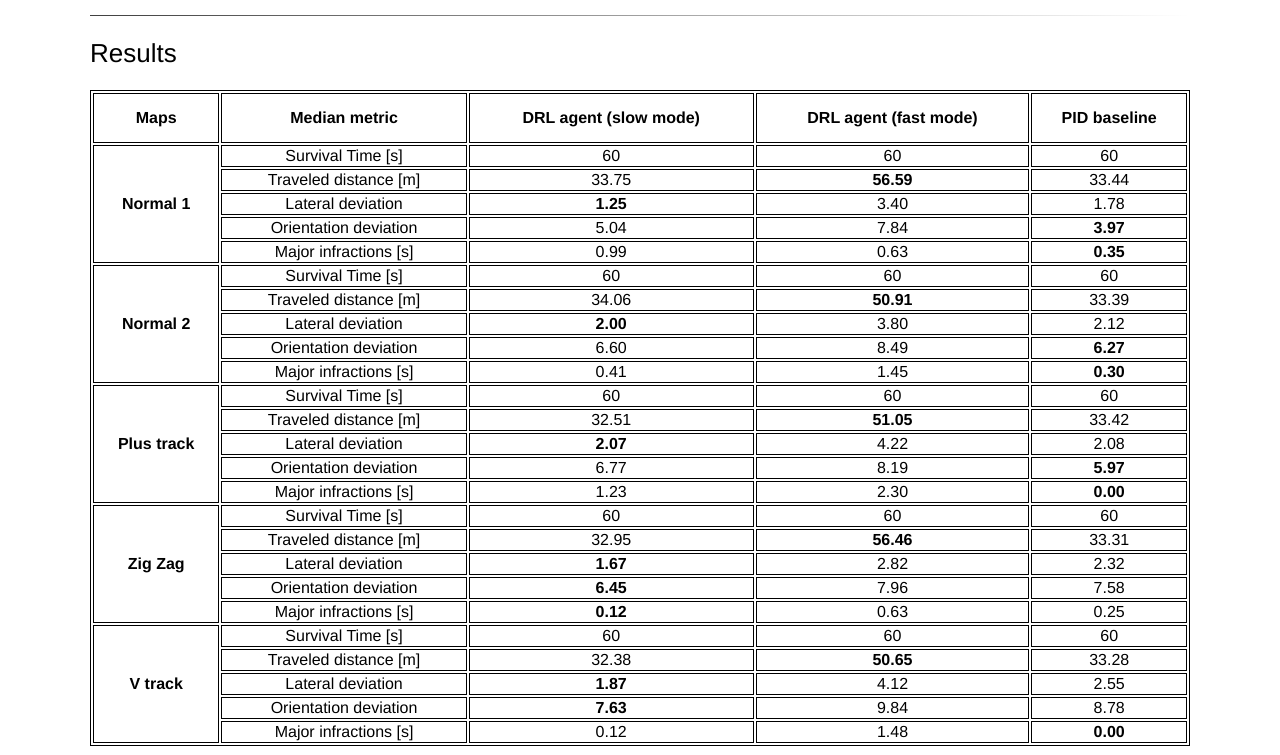
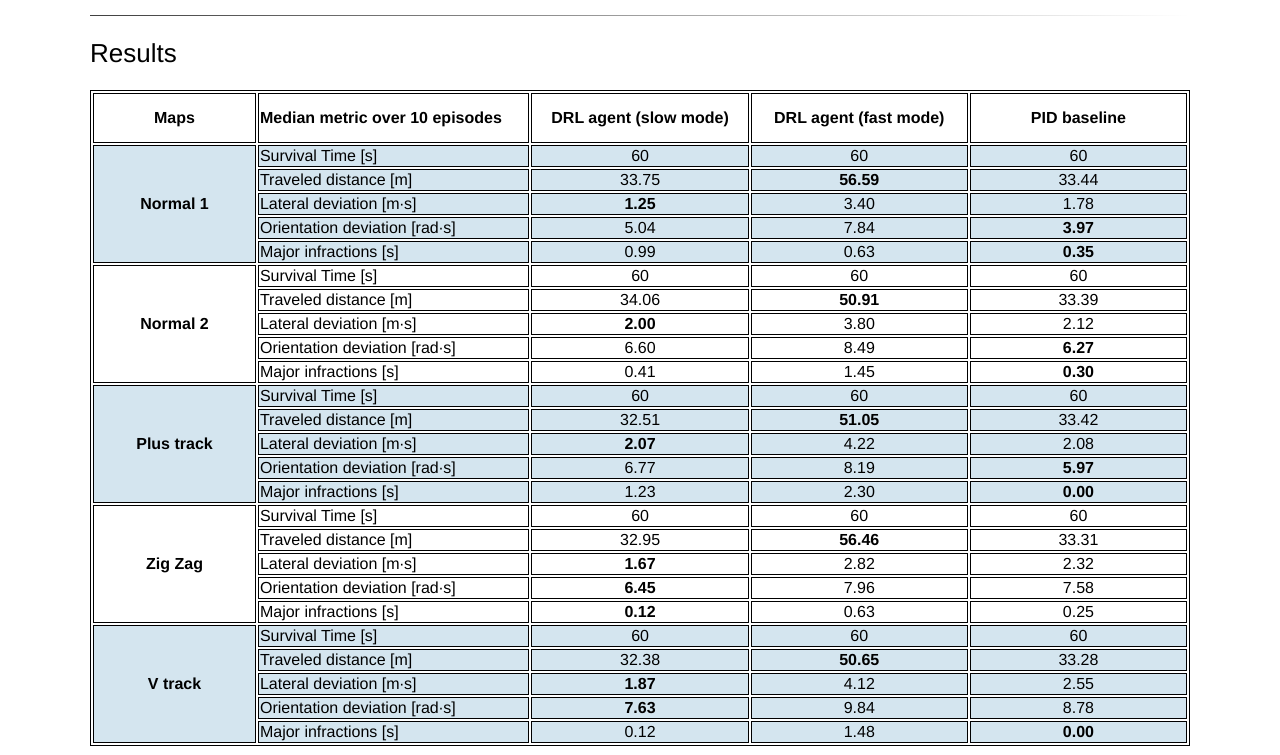
Before and after one commit to DailyL/sim2realVehicle.GitHub.io, a plain HTML site: page index.html in a window 1280 px wide. Shown: the part 1025-1780 px from the top of the page. Drawn offline with Linux system fonts and the light colour scheme; a script that the page names is missing.

Commit message:
Update index.html

```diff
--- a/index.html
+++ b/index.html
@@ -44,6 +44,9 @@
 	{
 		text-align:center;
 	}
+	.left {text-align:left; }
+	.right {text-align:right; }
+
 	.disclaimerbox {
 		background-color: #eee;
 		border: 1px solid #eeeeee;
@@ -257,167 +260,167 @@
 	<table>
 	  <thead>
 	    <tr>
-	      <th>Maps</th>
-	      <th>Median metric</th>
-	      <th>DRL agent (slow mode)</th>
-	      <th>DRL agent (fast mode)</th>
-	      <th>PID baseline</th>
+	      <th >Maps</th>
+	      <th class="left" style="width:25%"> Median metric over 10 episodes</th>
+	      <th style="width:20%">DRL agent (slow mode)</th>
+	      <th style="width:20%">DRL agent (fast mode)</th>
+	      <th style="width:20%">PID baseline</th>
 	    </tr>
 	  </thead>
 
 
 	  <tbody>
-	    <tr>
-	      <th rowspan="5">Normal 1</th>
-	      <td>Survival Time [s]</td>
+	    <tr style="background-color:#D4E5EF">
+	      <th rowspan="5" >Normal 1</th>
+	      <td class="left" >Survival Time [s]</td>
 	      <td>60</td>
 	      <td>60</td>
 	      <td>60</td>
 	    </tr>
-	    <tr>
-	      <td>Traveled distance [m]</td>
+	    <tr style="background-color:#D4E5EF">
+	      <td class="left">Traveled distance [m]</td>
 	      <td>33.75</td>
 	      <td><b>56.59</b></td>
 	      <td>33.44</td>
 	    </tr>
-	    <tr>
-	      <td>Lateral deviation</td>
+	    <tr style="background-color:#D4E5EF">
+	      <td class="left">Lateral deviation [m&#8729;s]</td>
 	      <td><b>1.25</b></td>
 	      <td>3.40</td>
 	      <td>1.78</td>
 	    </tr>
-	    <tr>
-	      <td>Orientation deviation</td>
+	    <tr style="background-color:#D4E5EF">
+	      <td class="left">Orientation deviation [rad&#8729;s]</td>
 	      <td>5.04</td>
 	      <td>7.84</td>
 	      <td><b>3.97</b></td>
 	    </tr>
-	    <tr>
-	      <td>Major infractions [s]</td>
+	    <tr style="background-color:#D4E5EF">
+	      <td class="left">Major infractions [s]</td>
 	      <td>0.99</td>
 	      <td>0.63</td>
 	      <td><b>0.35</b></td>
 	    </tr>
 	    <tr>
 	      <th rowspan="5">Normal 2</th>
-	      <td>Survival Time [s]</td>
+	      <td class="left">Survival Time [s]</td>
 	      <td>60</td>
 	      <td>60</td>
 	      <td>60</td>
 	    </tr>
 	    <tr>
-	      <td>Traveled distance [m]</td>
+	      <td class="left">Traveled distance [m]</td>
 	      <td>34.06</td>
 	      <td><b>50.91</b></td>
 	      <td>33.39</td>
 	    </tr>
 	    <tr>
-	      <td>Lateral deviation</td>
+	      <td class="left">Lateral deviation [m&#8729;s]</td>
 	      <td><b>2.00</b></td>
 	      <td>3.80</td>
 	      <td>2.12</td>
 	    </tr>
 	    <tr>
-	      <td>Orientation deviation</td>
+	      <td class="left">Orientation deviation [rad&#8729;s]</td>
 	      <td>6.60</td>
 	      <td>8.49</td>
 	      <td><b>6.27</b></td>
 	    </tr>
 	    <tr>
-	      <td>Major infractions [s]</td>
+	      <td class="left">Major infractions [s]</td>
 	      <td>0.41</td>
 	      <td>1.45</td>
 	      <td><b>0.30</b></td>
 	    </tr>
-	    <tr>
+	    <tr style="background-color:#D4E5EF">
 	      <th rowspan="5">Plus track</th>
-	      <td>Survival Time [s]</td>
+	      <td class="left">Survival Time [s]</td>
 	      <td>60</td>
 	      <td>60</td>
 	      <td>60</td>
 	    </tr>
-	    <tr>
-	      <td>Traveled distance [m]</td>
+	    <tr style="background-color:#D4E5EF">
+	      <td class="left">Traveled distance [m]</td>
 	      <td>32.51</td>
 	      <td><b>51.05</b></td>
 	      <td>33.42</td>
 	    </tr>
-	    <tr>
-	      <td>Lateral deviation</td>
+	    <tr style="background-color:#D4E5EF">
+	      <td class="left">Lateral deviation [m&#8729;s]</td>
 	      <td><b>2.07</b></td>
 	      <td>4.22</td>
 	      <td>2.08</td>
 	    </tr>
-	    <tr>
-	      <td>Orientation deviation</td>
+	    <tr style="background-color:#D4E5EF">
+	      <td class="left">Orientation deviation [rad&#8729;s]</td>
 	      <td>6.77</td>
 	      <td>8.19</td>
 	      <td><b>5.97</b></td>
 	    </tr>
-	    <tr>
-	      <td>Major infractions [s]</td>
+	    <tr style="background-color:#D4E5EF">
+	      <td class="left">Major infractions [s]</td>
 	      <td>1.23</td>
 	      <td>2.30</td>
 	      <td><b>0.00</b></td>
 	    </tr>
 	    <tr>
 	      <th rowspan="5">Zig Zag</th>
-	      <td>Survival Time [s]</td>
+	      <td class="left">Survival Time [s]</td>
 	      <td>60</td>
 	      <td>60</td>
 	      <td>60</td>
 	    </tr>
 	    <tr>
-	      <td>Traveled distance [m]</td>
+	      <td class="left">Traveled distance [m]</td>
 	      <td>32.95</td>
 	      <td><b>56.46</b></td>
 	      <td>33.31</td>
 	    </tr>
 	    <tr>
-	      <td>Lateral deviation</td>
+	      <td class="left">Lateral deviation [m&#8729;s]</td>
 	      <td><b>1.67</b></td>
 	      <td>2.82</td>
 	      <td>2.32</td>
 	    </tr>
 	    <tr>
-	      <td>Orientation deviation</td>
+	      <td class="left">Orientation deviation [rad&#8729;s]</td>
 	      <td><b>6.45</b></td>
 	      <td>7.96</td>
 	      <td>7.58</td>
 	    </tr>
 	    <tr>
-	      <td>Major infractions [s]</td>
+	      <td class="left">Major infractions [s]</td>
 	      <td><b>0.12</b></td>
 	      <td>0.63</td>
 	      <td>0.25</td>
 	    </tr>
-	    <tr>
+	    <tr style="background-color:#D4E5EF">
 	      <th rowspan="5">V track</th>
-	      <td>Survival Time [s]</td>
+	      <td class="left">Survival Time [s]</td>
 	      <td>60</td>
 	      <td>60</td>
 	      <td>60</td>
 	    </tr>
-	    <tr>
-	      <td>Traveled distance [m]</td>
+	    <tr style="background-color:#D4E5EF">
+	      <td class="left">Traveled distance [m]</td>
 	      <td>32.38</td>
 	      <td><b>50.65</b></td>
 	      <td>33.28</td>
 	    </tr>
-	    <tr>
-	      <td>Lateral deviation</td>
+	    <tr style="background-color:#D4E5EF">
+	      <td class="left">Lateral deviation [m&#8729;s]</td>
 	      <td><b>1.87</b></td>
 	      <td>4.12</td>
 	      <td>2.55</td>
 	    </tr>
-	    <tr>
-	      <td>Orientation deviation</td>
+	    <tr style="background-color:#D4E5EF">
+	      <td class="left">Orientation deviation [rad&#8729;s]</td>
 	      <td><b>7.63</b></td>
 	      <td>9.84</td>
 	      <td>8.78</td>
 	    </tr>
-	    <tr>
-	      <td>Major infractions [s]</td>
+	    <tr style="background-color:#D4E5EF">
+	      <td class="left">Major infractions [s]</td>
 	      <td>0.12</td>
 	      <td>1.48</td>
 	      <td><b>0.00</b></td>
```
